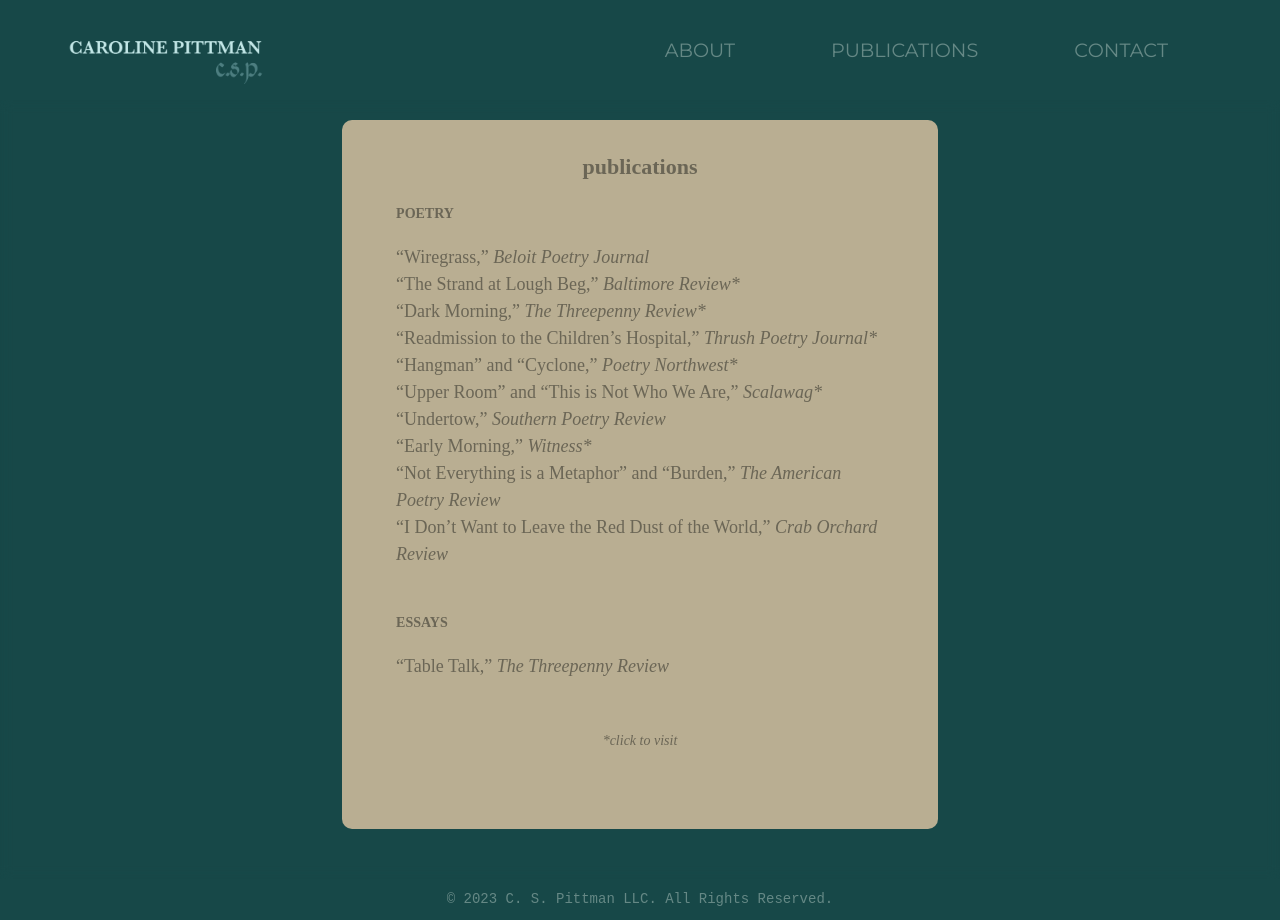
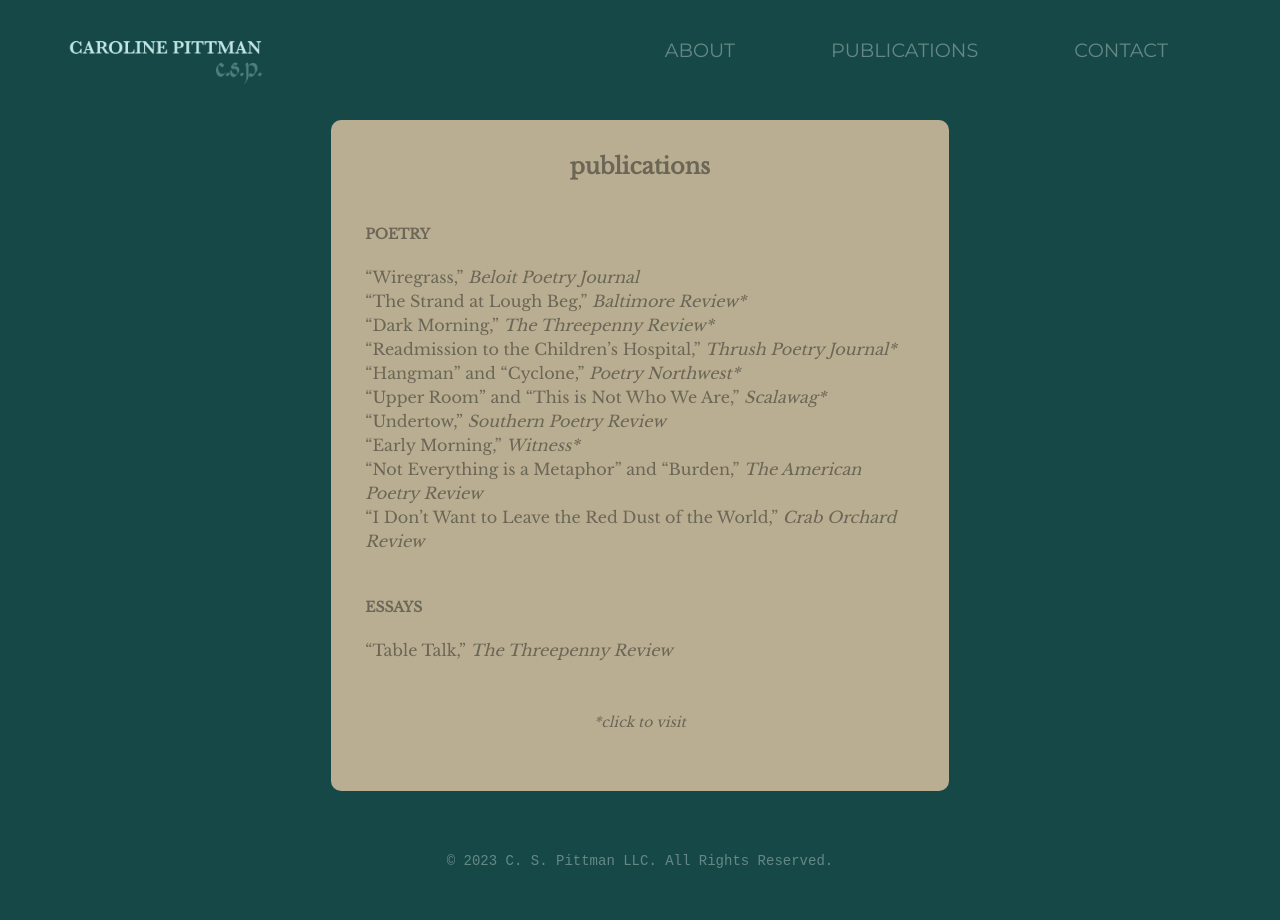
Before and after one commit to jack-pittman/poetry_site_next, a Next.js app: page /pages/publications in a window 1280 px wide. After the commit the page ends 882 px from the top, so only its background shows below. Built offline with nearby package versions, Linux system fonts and the light colour scheme.

Commit message:
fixed fonts!!

```diff
--- a/app/components/header/header.css
+++ b/app/components/header/header.css
@@ -54,7 +54,7 @@
 }
 
 p {
-    font-family: 'Monsterrat Medium';
+    /* font-family: 'Monsterrat Medium'; */
     /* font-family: 'Courier New'; */
 
 
@@ -118,6 +118,8 @@
 
         font-family: 'Baskerville';
         color: var(--lightest-green);
+
+        font-weight: 'normal';
     }
 }
 
--- a/app/components/header/menu.css
+++ b/app/components/header/menu.css
@@ -25,13 +25,7 @@
 }
 
 .menu p {
-    /* font-family: 'Wernicke'; */
-    /* font-family: 'Courier New'; */
-
-    font-family:'Trebuchet MS';
-
     font-family: 'Montserrat Regular';
-    /* font-family: 'Arial'; */
 
     font-size: 120%;
     font-weight: lighter;
@@ -39,13 +33,12 @@
     margin-right: 6vmin;
     margin-left: 6vmin;
 
-    /* color: 'black';  */
-    /* color: #518081; */
     color: var(--lighter-green);
 
     user-select: none;
     text-decoration: none !important;
 }
+
 
 #caroline-pittman-text {
 
--- a/app/components/header/menuButton/menuButton.css
+++ b/app/components/header/menuButton/menuButton.css
@@ -42,15 +42,15 @@
     text-decoration: underline;
   }
   .overlay p {
-    font-family: 'Courier New';
-    font-family: 'Montserrat Regular';
     font-family: 'Arial';
 
-    font-size: 100%;
-    font-weight: regular;
+    font-size: 120%;
+    font-weight: medium;
 
     margin-right: 6vmin;
     margin-left: 6vmin;
+
+    margin-top: 20%;
 
     color: var(--lightest-green);
 
--- a/app/css/body.css
+++ b/app/css/body.css
@@ -89,7 +89,6 @@
 
 .quote-container h1{
     font-family: 'Wernicke';
-    font-family: 'Luminari';
     /* font-family: 'Trebuchet MS'; */
     font-weight: bold;
 
@@ -177,7 +176,7 @@
 
 
 
-    padding: 30px;
+    padding: 10px;
     border-radius: 10px;
 }
 
@@ -186,10 +185,10 @@
     font-family: 'Montserrat Regular';
     font-family: 'Libre Baskerville Regular';
 
-    font-family: 'Baskerville';
+    /* font-family: 'Baskerville'; */
 
 
-    font-size: 18px;
+    font-size: 100%;
     font-weight: lighter;
     /* text-align: justify; */
     line-height: 1.5;
@@ -252,12 +251,15 @@
     font-family: 'Trebuchet MS';
     font-family: 'Libre Baskerville Regular';
 
-    font-family: 'Baskerville';
+    /* font-family: 'Baskerville'; */
 
     font-weight: bold;
     text-align: center;
 
-    font-size: 22px;
+    font-size: 140%;
+
+    margin-bottom: 20px;
+    margin-top: 20px;
 }
 
 .award-container {
@@ -328,10 +330,10 @@
         object-fit: cover; /* Prevent stretching, use cropping instead */
     }
     .bio-text-container {
-        padding: 10px;
+        /* padding: 10px;  */
 
-        margin-right: 5%;
-        margin-left: 5%;
+        margin-right: 20px;
+        margin-left: 20px;
 
         /* font-size: 10px;  */
 
--- a/app/css/fonts.css
+++ b/app/css/fonts.css
@@ -1,19 +1,19 @@
 @font-face {
     font-family: 'Montserrat Regular';
-    src: url('/public/fonts/Montserrat/static/Montserrat-Regular.ttf') format('woff');
+    src: url('/fonts/Montserrat/static/Montserrat-Regular.ttf') format('woff');
 }
 
 @font-face {
     font-family: 'Montserrat Medium';
-    src: url('/public/fonts/Montserrat/static/Montserrat-Medium.ttf') format('woff');
+    src: url('/fonts/Montserrat/static/Montserrat-Medium.ttf') format('woff');
 }
 
 @font-face {
     font-family: 'Libre Baskerville Regular';
-    src: url('/public/fonts/Libre_Baskerville/LibreBaskerville-Regular.ttf') format('woff');
+    src: url('/fonts/Libre_Baskerville/LibreBaskerville-Regular.ttf') format('woff');
 }
 
 @font-face {
     font-family: 'Wernicke';
-    src: url('/public/fonts/Wernicke/WernickeSchwabacher.ttf') format('woff');
+    src: url('/fonts/Wernicke/WernickeSchwabacher.ttf') format('woff');
 }
--- a/app/layout.tsx
+++ b/app/layout.tsx
@@ -1,5 +1,8 @@
 import type { Metadata } from "next";
 import { Inter } from "next/font/google";
+
+import localfont from "next/font/local";
+
 import "./css/globals.css";
 
 const inter = Inter({ subsets: ["latin"] });
--- a/package.json
+++ b/package.json
@@ -9,6 +9,7 @@
     "lint": "next lint"
   },
   "dependencies": {
+    "@next/font": "^14.1.0",
     "next": "14.1.0",
     "react": "^18",
     "react-dom": "^18"
--- a/tailwind.config.ts
+++ b/tailwind.config.ts
@@ -13,6 +13,9 @@
         "gradient-conic":
           "conic-gradient(from 180deg at 50% 50%, var(--tw-gradient-stops))",
       },
+      fontFamily: {
+        Montserrat: ['var(--font-montserrat)'],
+      }
     },
   },
   plugins: [],
```
Also changed, not shown: 1 other file (tests, documents, lock files or other folders).
